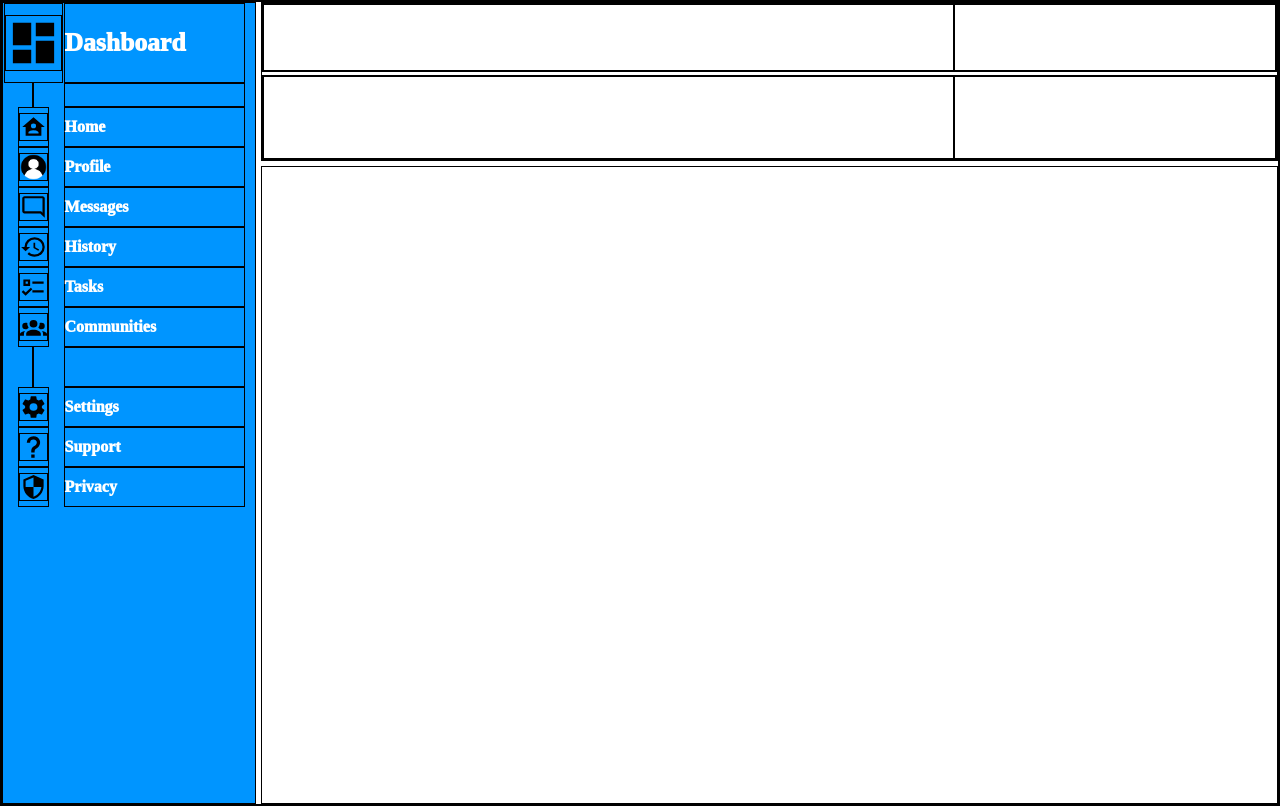
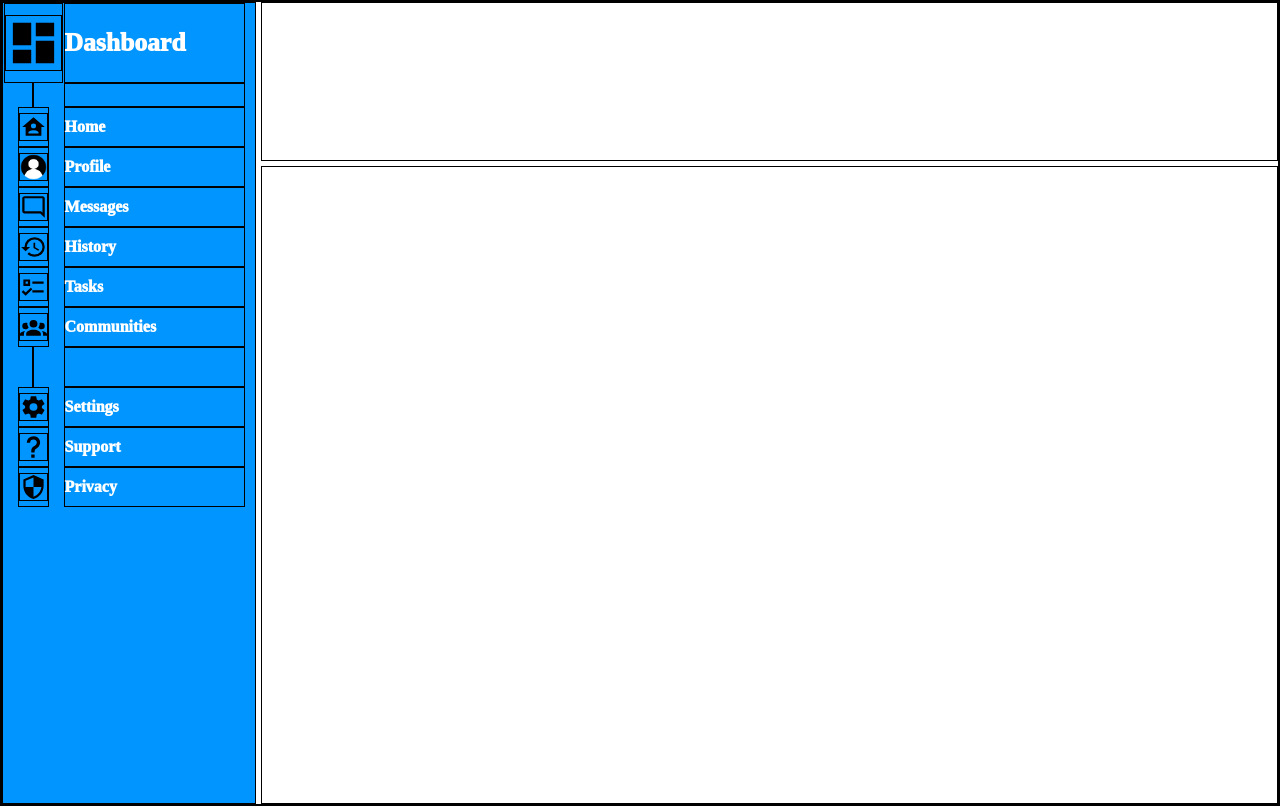
Before and after one commit to MathoVerse100/odin-admin-dashboard, a plain HTML site: page index.html in a window 1280 px wide. Drawn offline with Linux system fonts and the light colour scheme.

Commit message:
Reset .header html content and styles

```diff
--- a/index.html
+++ b/index.html
@@ -54,17 +54,7 @@
         <div class="icon icon-24">Privacy</div>
       </div>
 
-      <div class="header">
-        <div class="search">
-            <div class="flex-content"></div>
-            <div class="flex-content"></div>
-        </div>
-
-        <div class="about">
-            <div class="flex-content"></div>
-            <div class="flex-content"></div>
-        </div>
-      </div>
+      <div class="header"></div>
 
       <div class="article"></div>
 </body>
--- a/style.css
+++ b/style.css
@@ -58,32 +58,6 @@ body {
 
 .header {
     grid-area: header;
-
-    display: flex;
-    flex-direction: column;
-    gap: 2%;
-}
-
-.header > div {
-    display: flex;
-    flex-direction: row;
-    justify-content: stretch;
-}
-
-.search {
-    flex: 1;
-}
-
-.about {
-    flex: 1.25;
-}
-
-.flex-content:first-child {
-    flex: 2;
-}
-
-.flex-content:last-child {
-    width: 320px;
 }
 
 .content {
```
Lines whose indentation alone changed are shown as unchanged.
